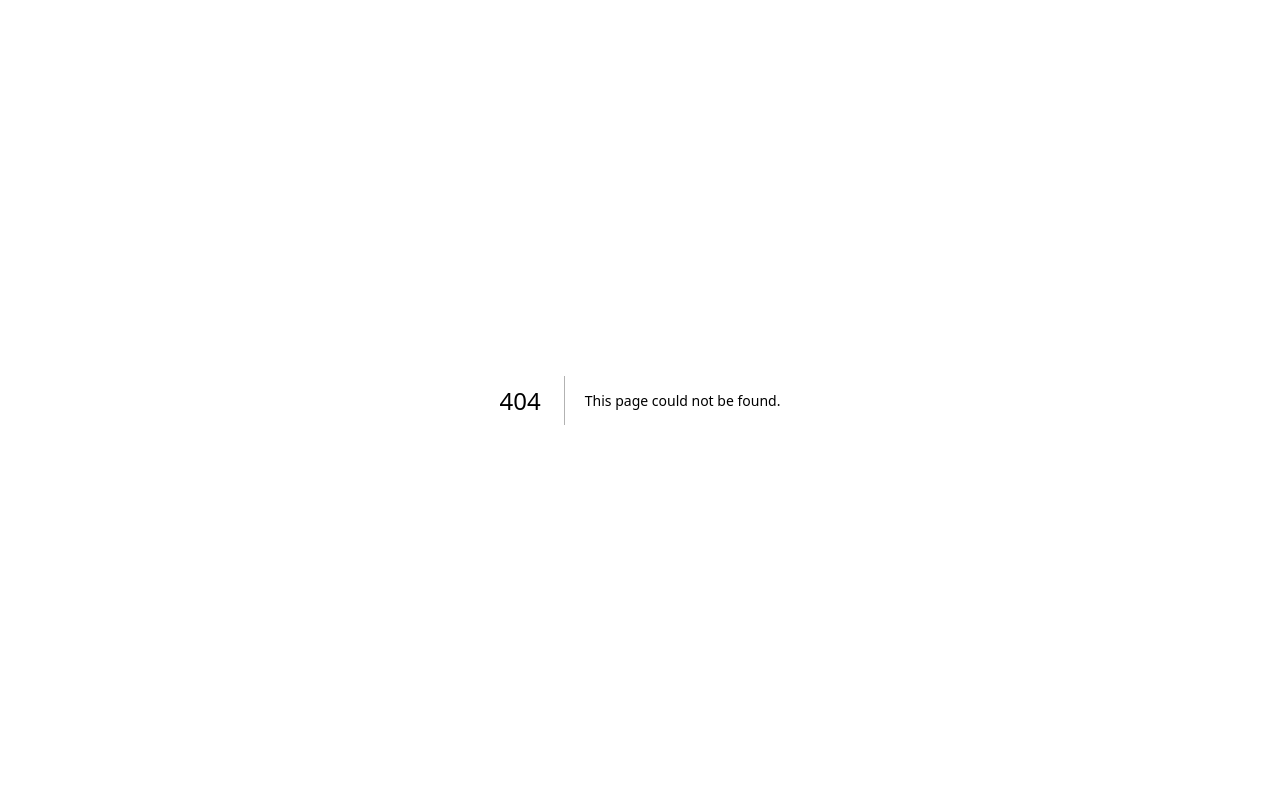
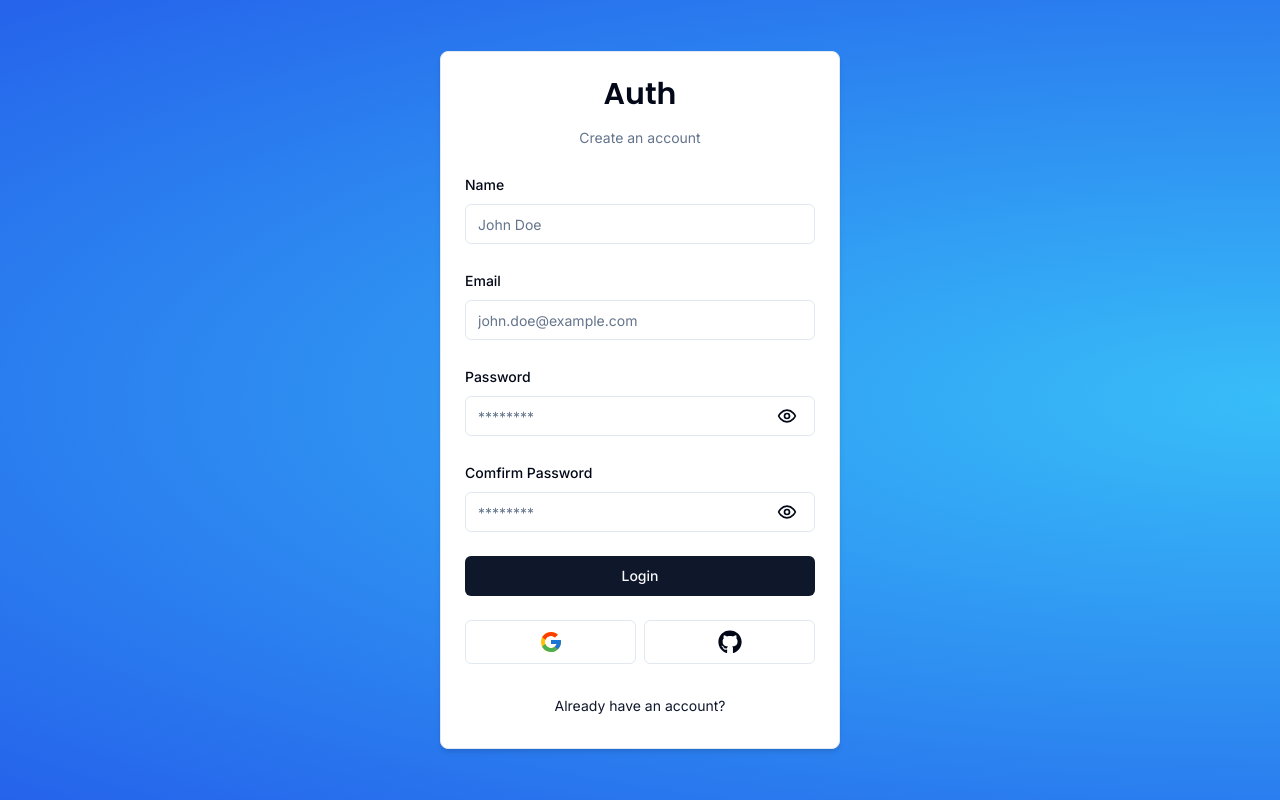
Before and after one commit to TeamM-KNUST/hnh-accommodation, a Next.js app: page /auth/register in a window 1280 px wide. Before the commit this address had no page. Built offline with nearby package versions, Linux system fonts and the light colour scheme.

Commit message:
making the login page

```diff
--- /dev/null
+++ b/app/(auth)/auth/register/page.tsx
@@ -0,0 +1,11 @@
+import { RegisterForm } from "@/components/auth/register-form";
+
+const RegisterPage = () => {
+	return (
+		<div className="flex h-full items-center justify-center bg-[radial-gradient(ellipse_at_right,_var(--tw-gradient-stops))] from-sky-400 to-blue-600">
+			<RegisterForm />
+		</div>
+	);
+};
+
+export default RegisterPage;
--- /dev/null
+++ b/components/auth/register-form.tsx
@@ -0,0 +1,149 @@
+"use client";
+
+import {
+	Form,
+	FormControl,
+	FormField,
+	FormItem,
+	FormLabel,
+	FormMessage,
+} from "@/components/ui/form";
+import { useForm } from "react-hook-form";
+import { CardWrapper } from "./card-wrapper";
+
+import * as z from "zod";
+
+import { Button } from "@/components/ui/button";
+import { Input } from "@/components/ui/input";
+import { RegisterSchema } from "@/schemas";
+import { zodResolver } from "@hookform/resolvers/zod";
+import { EyeIcon, EyeOffIcon } from "lucide-react";
+import { useState } from "react";
+
+export const RegisterForm = () => {
+	const [showPassword, setShowPassword] = useState(false);
+	const [showComfirmPassword, setShowComfirmPassword] = useState(false);
+
+	const form = useForm<z.infer<typeof RegisterSchema>>({
+		resolver: zodResolver(RegisterSchema),
+		defaultValues: {
+			email: "",
+			password: "",
+			confirmpassword: "",
+			name: "",
+		},
+	});
+
+	const onSubmit = (data: z.infer<typeof RegisterSchema>) => {
+		console.log(data);
+	};
+	return (
+		<CardWrapper
+			headerLabel="Create an account"
+			backButtonLabel="Already have an account?"
+			backButtonHref="/auth/login"
+			showSocial
+		>
+			<Form {...form}>
+				<form onSubmit={form.handleSubmit(onSubmit)} className="space-y-6">
+					<FormField
+						control={form.control}
+						name="name"
+						render={({ field }) => (
+							<FormItem>
+								<FormLabel>Name</FormLabel>
+								<FormControl>
+									<Input {...field} placeholder="John Doe" type="name" />
+								</FormControl>
+							</FormItem>
+						)}
+					/>
+					<FormField
+						control={form.control}
+						name="email"
+						render={({ field }) => (
+							<FormItem>
+								<FormLabel>Email</FormLabel>
+								<FormControl>
+									<Input
+										{...field}
+										placeholder="john.doe@example.com"
+										type="email"
+									/>
+								</FormControl>
+							</FormItem>
+						)}
+					/>
+					<FormField
+						control={form.control}
+						name="password"
+						render={({ field }) => (
+							<FormItem>
+								<FormLabel>Password</FormLabel>
+								<FormControl>
+									<div className="relative">
+										<Input
+											{...field}
+											placeholder="********"
+											type={showPassword ? "text" : "password"}
+										/>
+										<Button
+											className="absolute inset-y-0 right-2 flex items-center"
+											size="icon"
+											variant="ghost"
+											onClick={() => setShowPassword(!showPassword)}
+										>
+											{showPassword ? (
+												<EyeOffIcon className="w-5 h-5" />
+											) : (
+												<EyeIcon className="w-5 h-5" />
+											)}
+										</Button>
+									</div>
+								</FormControl>
+								<FormMessage />
+							</FormItem>
+						)}
+					/>
+					<FormField
+						control={form.control}
+						name="confirmpassword"
+						render={({ field }) => (
+							<FormItem>
+								<FormLabel>Comfirm Password</FormLabel>
+								<FormControl>
+									<div className="relative">
+										<Input
+											{...field}
+											placeholder="********"
+											type={showComfirmPassword ? "text" : "password"}
+										/>
+										<Button
+											className="absolute inset-y-0 right-2 flex items-center"
+											size="icon"
+											variant="ghost"
+											onClick={() =>
+												setShowComfirmPassword(!showComfirmPassword)
+											}
+										>
+											{showComfirmPassword ? (
+												<EyeOffIcon className="w-5 h-5" />
+											) : (
+												<EyeIcon className="w-5 h-5" />
+											)}
+										</Button>
+									</div>
+								</FormControl>
+								<FormMessage />
+							</FormItem>
+						)}
+					/>
+
+					<Button type="submit" className="w-full">
+						Login
+					</Button>
+				</form>
+			</Form>
+		</CardWrapper>
+	);
+};
--- a/schemas/index.ts
+++ b/schemas/index.ts
@@ -6,3 +6,12 @@ export const LoginSchema = z.object({
 	}),
 	password: z.string().min(1, { message: "Password is required" }),
 });
+
+export const RegisterSchema = z.object({
+	email: z.string().email({
+		message: "Email is required",
+	}),
+	password: z.string().min(6, { message: "Password is required" }),
+	confirmpassword: z.string().min(6, { message: "Password is required" }),
+	name: z.string().min(6, { message: "Name is required" }),
+});
```
